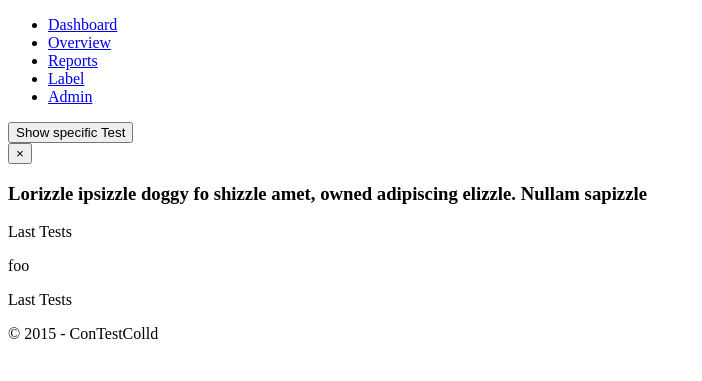
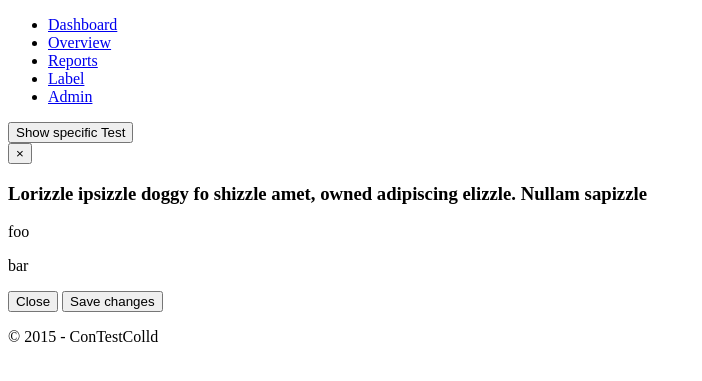
Before and after one commit to hgn/hippod, a Flask app: template contestcolld/templates/overview.html in a window 1280 px wide. Shown: the part 29-410 px from the top of the page, without its empty margins (0-702 px from the left). Run offline with Flask 2, Linux system fonts and the light colour scheme; the template is opened without the code that fills it, so the values that code supplies are empty.

Commit message:
recode modal dialog, close div sections
Signed-off-by: Hagen Paul Pfeifer <hagen@jauu.net>

```diff
--- a/contestcolld/templates/overview.html
+++ b/contestcolld/templates/overview.html
@@ -12,22 +12,6 @@
 				</button>
 				<a class="navbar-brand" href="#">ConTestColld</a>
 			</div>
-
-				<!--
-        <div class="navbar-collapse collapse">
-          <ul class="nav navbar-nav navbar-right">
-            <li><a href="#">Dashboard</a></li>
-            <li><a href="#">Settings</a></li>
-            <li><a href="#">Profile</a></li>
-            <li><a href="#">Help</a></li>
-          </ul>
-          <form class="navbar-form navbar-right">
-            <input type="text" class="form-control" placeholder="Search...">
-          </form>
-        </div>
-
-				-->
-
 		</div>
 	</nav>
 
@@ -66,41 +50,36 @@
 				<h3 class="modal-title" id="myModalLabel">Lorizzle ipsizzle doggy fo shizzle amet, owned adipiscing elizzle. Nullam sapizzle</h3>
 			</div>
 
+
+			<div class="modal-body">
+
 				<div class="container-fluid">
 					<div class="row">
 						<div class="col-xs-6 col-md-4">
-    <p class="bg-primary">Last Tests</p>
 							<p>foo</p>
 						</div> <!-- <div class="col-xs-6 col-md-4"> -->
 
-
-
-
-
-
 						<div class="col-xs-12 col-md-8">
-    <p class="bg-primary">Last Tests</p>
+							<p>
+							bar
+							</p>
 						</div>
 						</div>
 					</div>
 
-			<!--
-      <div class="modal-body">
-        ...
 				</div>
 				<div class="modal-footer">
 					<button type="button" class="btn btn-default" data-dismiss="modal">Close</button>
 					<button type="button" class="btn btn-primary">Save changes</button>
 				</div>
-			-->
 			</div>
 		</div>
 	</div>
+	<!-- Modal end -->
 
 
 
-
-
+</div>
 </div><!--/row-->
 
 {% include "footer.html" %}
```
Lines whose indentation alone changed are shown as unchanged.
